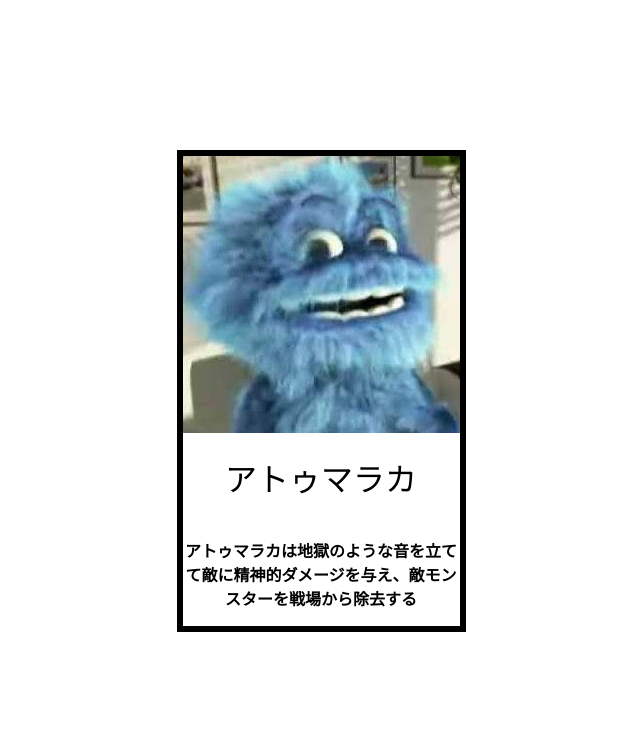
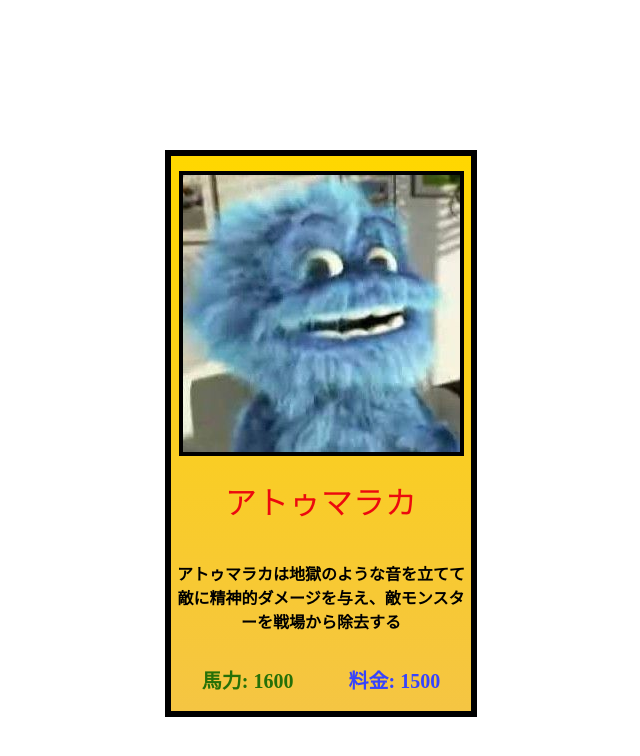
Before and after one commit to Elderiano/Atumei, a plain HTML site: page index.html in a window 1280 px wide. Shown: the whole page, without its empty margins (319-959 px from the left). Drawn offline with Linux system fonts and the light colour scheme.

Commit message:
Add files via upload

```diff
--- a/index.html
+++ b/index.html
@@ -19,6 +19,7 @@
 
         <h1 class="atumei">アトゥマラカ</h1>
         <p class="decrisao">アトゥマラカは地獄のような音を立てて敵に精神的ダメージを与え、敵モンスターを戦場から除去する</p>
+        <h2 class="status"> <span class="hp"> 馬力: 1600 </span>  <span class="custo"> 料金: 1500 </span> </h2>
 
     </div>
 
--- a/style.css
+++ b/style.css
@@ -3,6 +3,11 @@ body{
     display: flex;
     justify-content: center;
     margin-top: 150px;
+}
+
+.atumalaca{
+    background-color: #FFD700;
+    background: linear-gradient(#FFD700,#f5c543);
 }
 
 .atumalaca{
@@ -12,7 +17,8 @@ body{
     flex-direction: column;
     justify-content: center;
     border: 6px solid black;
-    width: 277px;
+    padding-top:15px;
+    width: 300px;
 }
 
 .atumei{
@@ -20,6 +26,7 @@ body{
     font-optical-sizing: auto;
     font-weight: 500;
     font-style: normal;
+    color: #ec090e;
 }
 
 .decrisao{
@@ -30,3 +37,20 @@ body{
     font-style: normal;
     text-align: center;
 }
+
+.status{
+    font-size: 20px;
+}
+
+.hp{
+    color: #267007;
+    margin-right: 50px;
+}
+
+.custo{
+    color: rgb(54, 67, 253);
+}
+
+.atumaquei{
+    border: 4px solid black;
+}
```
